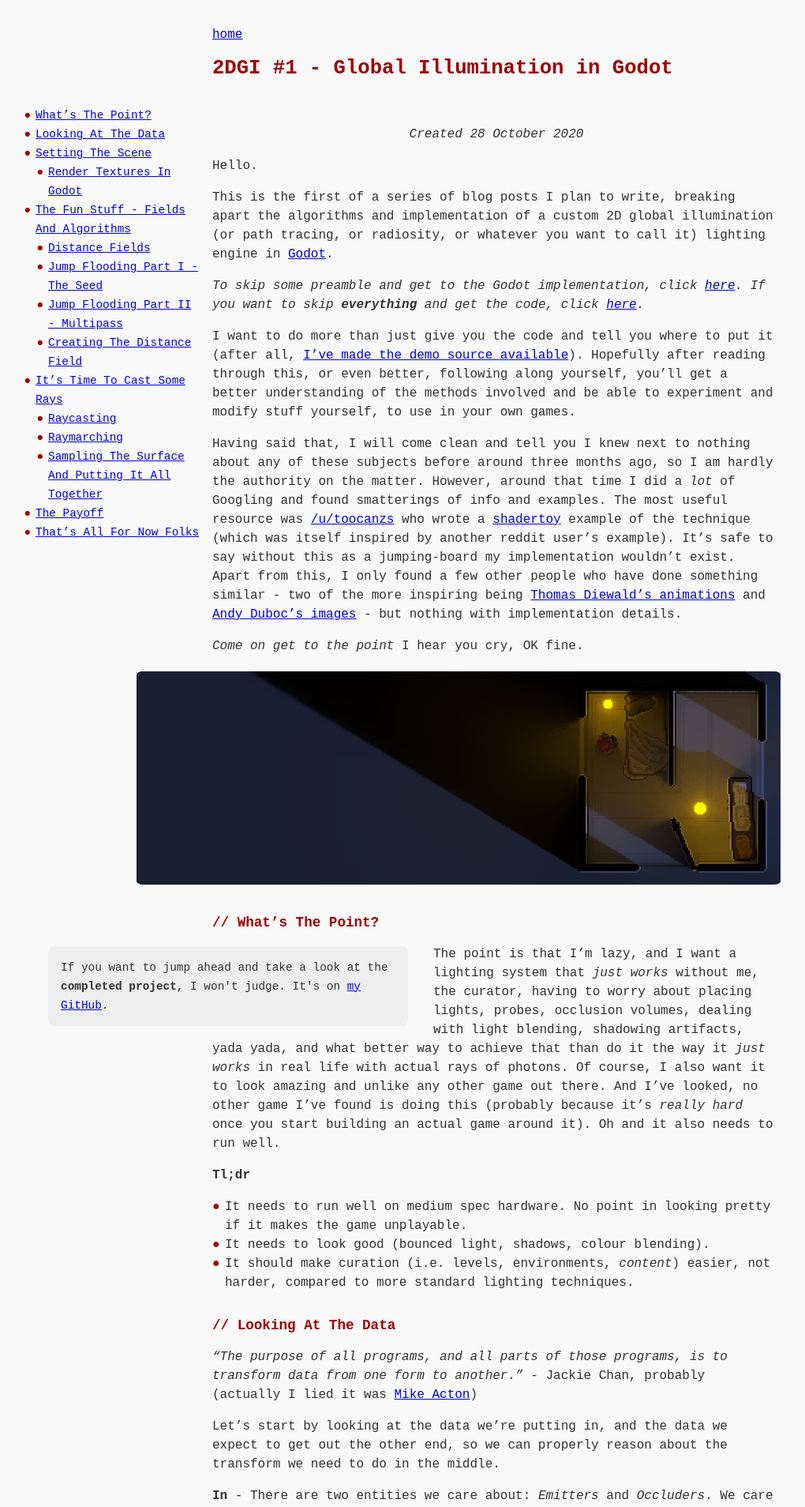
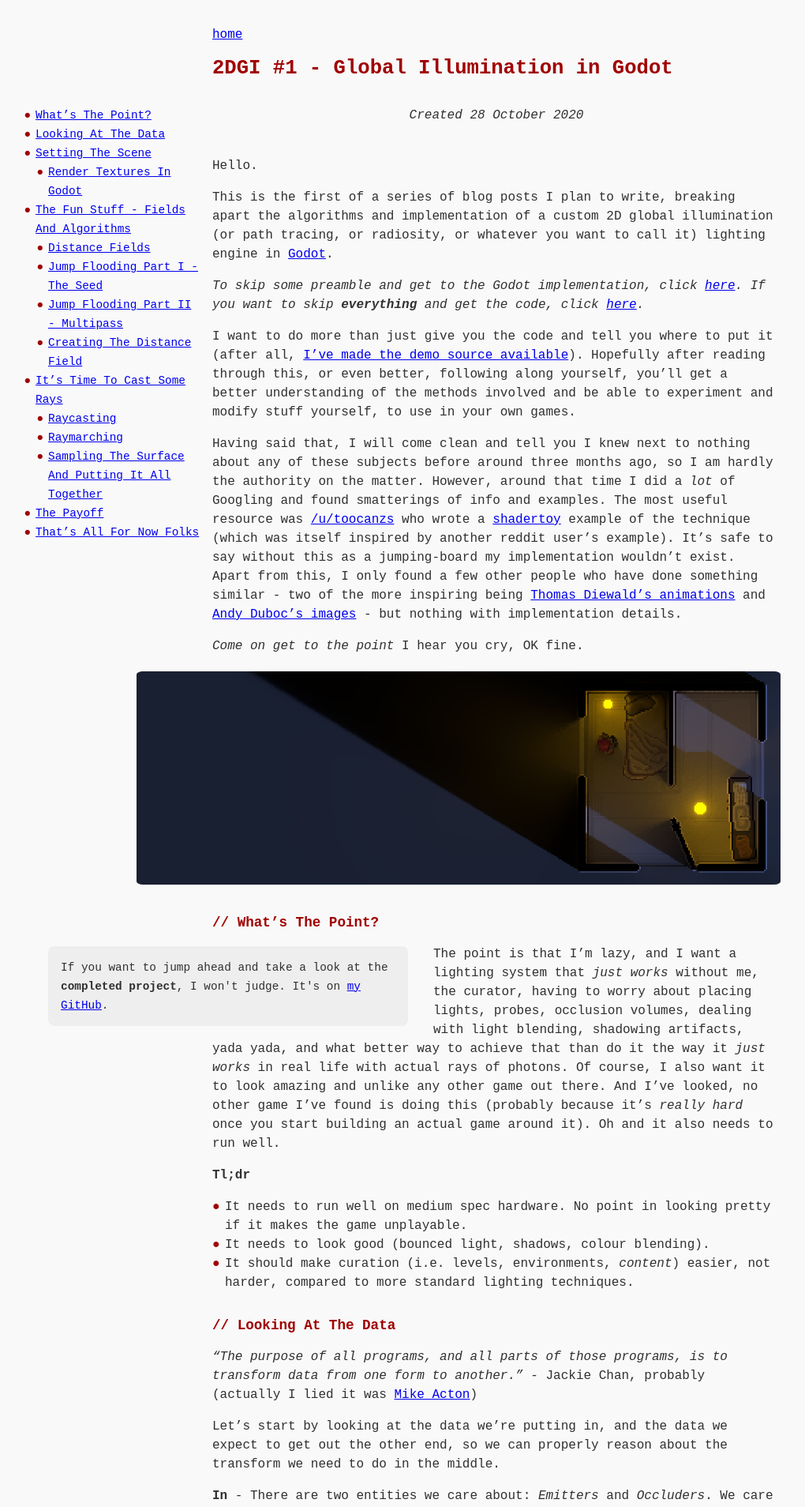
Before and after one commit to samuelbigos/samuelbigos.github.io, a Jekyll site: the page built from _posts/2020-10-28-2dgi1-2d-global-illumination-in-godot.markdown, in a window 1280 px wide. Shown: the top 1908 px of the page at 79% size, without its empty margins (103-1123 px from the left). Built offline with Jekyll 4.4.1, drawn with Linux system fonts in a browser that asks for light colours; nearby versions of some CDN libraries; some web fonts are replaced.

```diff
--- a/_posts/2020-10-28-2dgi1-2d-global-illumination-in-godot.markdown
+++ b/_posts/2020-10-28-2dgi1-2d-global-illumination-in-godot.markdown
@@ -3,9 +3,10 @@ layout: post
 title:  "2DGI #1 - Global Illumination in Godot"
 date:   2020-10-28 00:00:00 +0000
 categories: posts
+image: "https://samuelbigos.github.io/assets/2020-10-05-2dgi1-2d-global-illumination-in-godot/1.png"
+created: "Created 28 October 2020"
 comments_id: 1
 ---
-<div class="created">Created 28 October 2020</div>
 
 Hello.
 
--- a/_posts/2020-12-31-some-games-i-played-in-2020.markdown
+++ b/_posts/2020-12-31-some-games-i-played-in-2020.markdown
@@ -147,3 +147,5 @@ Time tends to diappear when I play Townscaper, I would say it's a great way to s
 Probably the best about-an-hour gaming experience you're likely to get, and that's even before considering it's free. Puzzles were engaging and ramp up in difficulty over the ten levels, and it never felt unfair. But the main draw here is the amazing writing and soundtrack, which will keep you hooked throughout. Gameplay visuals are fine and do their job, character portraits are fantastic.
 
 Do yourself a favour and check [Helltaker](https://store.steampowered.com/app/1289310/Helltaker) out, it really is a gem that shouldn't go unnoticed.
+
+---
```
Also changed, not shown: other parts of _posts/2020-12-31-some-games-i-played-in-2020.markdown (+1 -1 lines).
